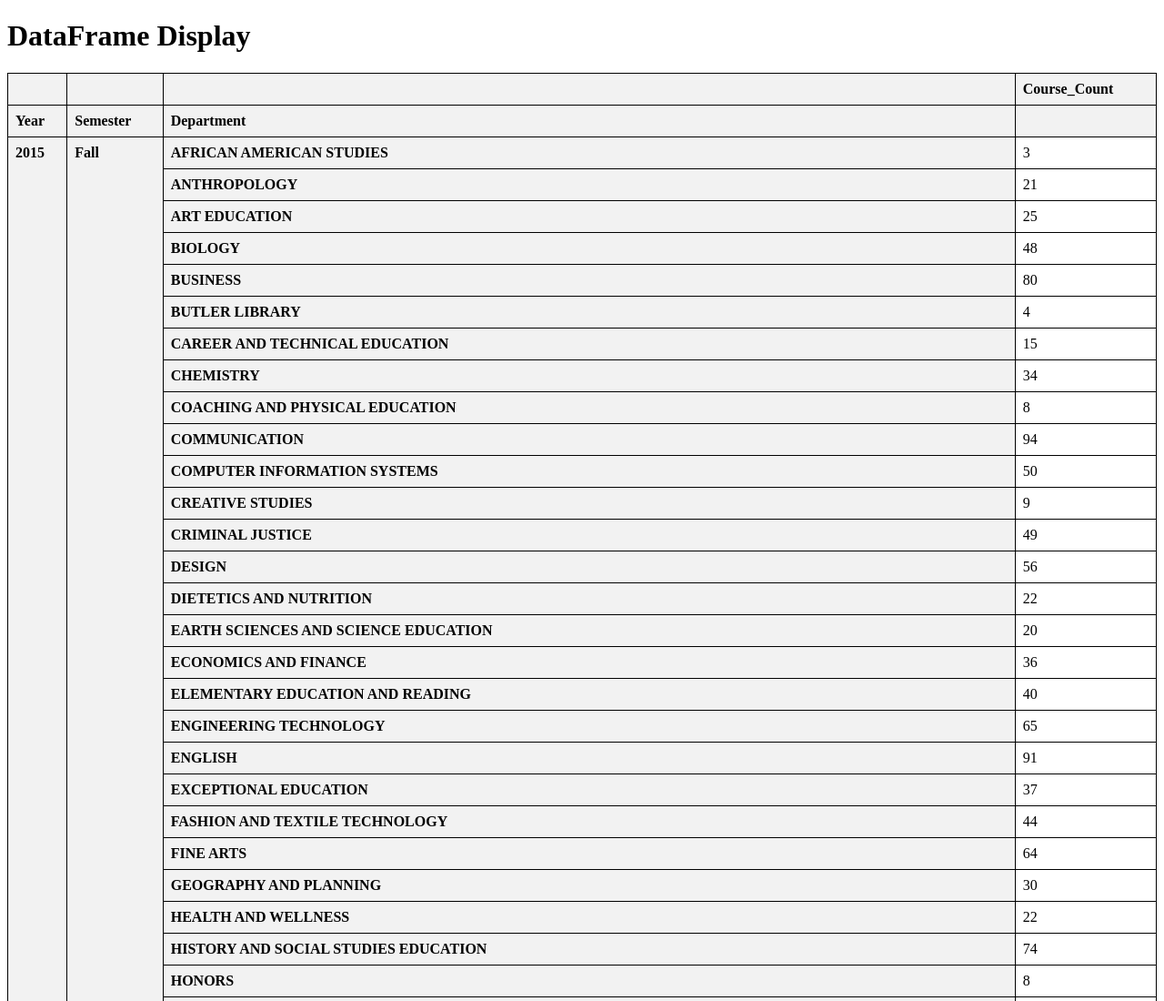
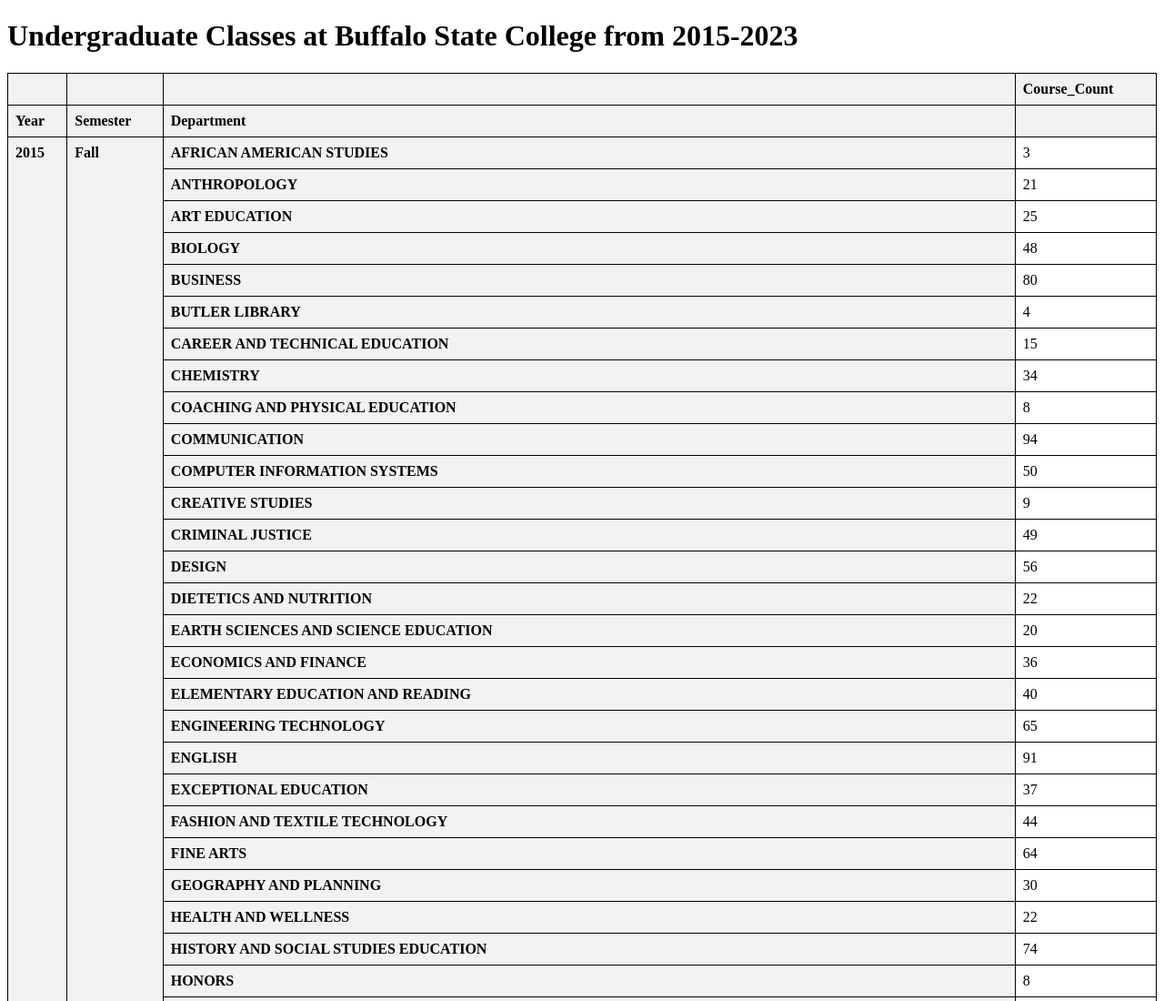
Before and after one commit to vipularora3/501_Final, a plain HTML site: page index.html in a window 1280 px wide. Shown: the top 1100 px of the page at 91% size. Drawn offline with Linux system fonts and the light colour scheme.

Commit message:
Update index.html

```diff
--- a/index.html
+++ b/index.html
@@ -18,7 +18,7 @@ background-color: #f2f2f2;
 </style>
 </head>
 <body>
-<h1>DataFrame Display</h1>
+<h1>Undergraduate Classes at Buffalo State College from 2015-2023</h1>
 <table border="1" class="dataframe">
   <thead>
     <tr style="text-align: right;">
```
